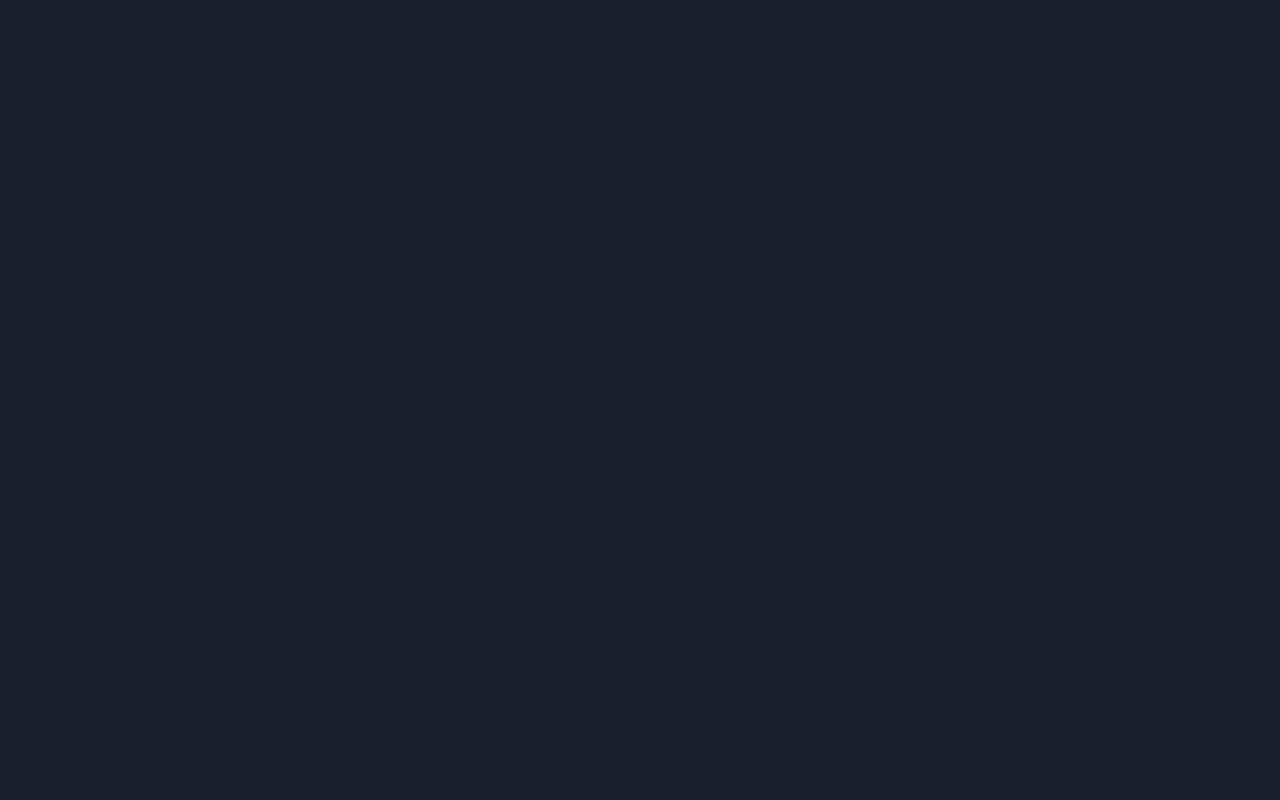
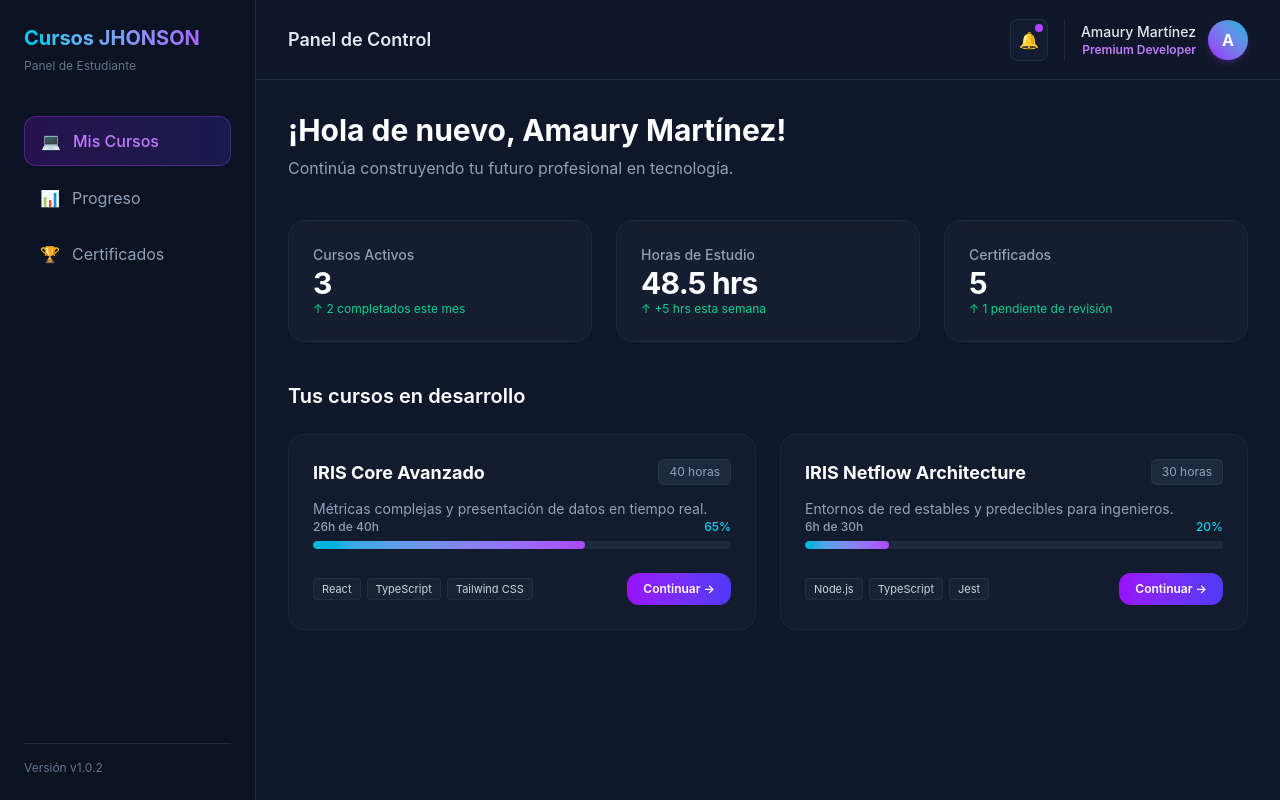
Before and after one commit to MarcoAntonioDamianOrtiz/CursosWeb, a React (Vite) app: page /dashboard in a window 1280 px wide. Before the commit this address had no page. Built offline with nearby package versions, Linux system fonts and the light colour scheme.

Commit message:
Dashboard integrado

```diff
--- a/src/app/App.tsx
+++ b/src/app/App.tsx
@@ -2,6 +2,7 @@ import { BrowserRouter, Link, Route, Routes } from "react-router-dom";
 import Contacto from "../contacto";
 import Conocenos from "../layouts/conocenos";
 import Portfolio from "../layouts/portafolio";
+import DashboardPage from "../pages/DashboardPage"; // 1. Importamos el Dashboard
 
 function Home() {
   return (
@@ -12,13 +13,22 @@ function Home() {
       <p className="mb-8 max-w-md text-center text-slate-400">
         Ve mas de nuestros cursos aqui:
       </p>
-      <div className="flex flex-col gap-3 sm:flex-row">
+      <div className="flex flex-col gap-3 sm:flex-row items-center">
         <Link
           to="/portfolio"
           className="rounded-lg bg-blue-600 px-6 py-3 font-medium text-white shadow-lg shadow-blue-600/20 transition-colors hover:bg-blue-500"
         >
           Portafolio de Cursos
         </Link>
+
+        {/* 2. Nuevo botón hacia el Dashboard con un estilo cyan/blue brillante */}
+        <Link
+          to="/dashboard"
+          className="rounded-lg bg-gradient-to-r from-cyan-500 to-blue-600 px-6 py-3 font-semibold text-white shadow-lg shadow-cyan-500/20 transition-all hover:opacity-90"
+        >
+          Mi Panel (Dashboard)
+        </Link>
+
         <Link
           to="/contacto"
           className="rounded-lg bg-violet-600 px-6 py-3 font-medium text-white shadow-lg shadow-violet-600/20 transition-colors hover:bg-violet-500"
@@ -38,6 +48,8 @@ export default function App() {
         <Route path="/portfolio" element={<Portfolio />} />
         <Route path="/conocenos" element={<Conocenos />} />
         <Route path="/contacto" element={<Contacto />} />
+        {/* 3. Registramos la ruta del Dashboard */}
+        <Route path="/dashboard" element={<DashboardPage />} />
       </Routes>
     </BrowserRouter>
   );
--- /dev/null
+++ b/src/components/dashboard/Header.tsx
@@ -0,0 +1,31 @@
+import type { UsuarioPerfil } from '../../types/dashboard_types';
+interface HeaderProps {
+  usuario: UsuarioPerfil;
+}
+
+export default function Header({ usuario }: HeaderProps) {
+  return (
+    <header className="h-20 bg-[#0f172a]/80 backdrop-blur-md border-b border-slate-800 px-8 flex justify-between items-center sticky top-0 z-10">
+      <div>
+        <h1 className="text-lg font-semibold text-slate-200">Panel de Control</h1>
+      </div>
+
+      <div className="flex items-center gap-4">
+        <button className="p-2 text-slate-400 hover:text-slate-200 relative bg-slate-800/40 rounded-lg border border-slate-700/50">
+          <span>🔔</span>
+          <span className="absolute top-1 right-1 w-2 h-2 bg-purple-500 rounded-full"></span>
+        </button>
+
+        <div className="flex items-center gap-3 pl-4 border-l border-slate-800">
+          <div className="text-right">
+            <p className="text-sm font-medium text-slate-200">{usuario.nombre}</p>
+            <p className="text-xs text-purple-400 font-semibold">{usuario.plan}</p>
+          </div>
+          <div className="w-10 h-10 rounded-full bg-gradient-to-tr from-purple-600 to-cyan-500 flex items-center justify-center text-white font-bold shadow-md shadow-purple-500/20">
+            {usuario.nombre.charAt(0)}
+          </div>
+        </div>
+      </div>
+    </header>
+  );
+}
--- /dev/null
+++ b/src/components/dashboard/Sidebar.tsx
@@ -0,0 +1,32 @@
+import React from 'react';
+
+export default function Sidebar() {
+  return (
+    <aside className="w-64 bg-[#0b1222] border-r border-slate-800 p-6 flex flex-col justify-between hidden md:flex">
+      <div>
+        <div className="mb-10">
+          <h2 className="text-xl font-bold bg-gradient-to-r from-cyan-400 to-purple-500 bg-clip-text text-transparent">
+            Cursos JHONSON
+          </h2>
+          <span className="text-xs text-slate-500">Panel de Estudiante</span>
+        </div>
+
+        <nav className="space-y-2">
+          <a href="#" className="flex items-center gap-3 px-4 py-3 rounded-xl bg-gradient-to-r from-purple-600/20 to-indigo-600/20 text-purple-400 border border-purple-500/30 font-medium">
+            <span>💻</span> Mis Cursos
+          </a>
+          <a href="#" className="flex items-center gap-3 px-4 py-3 rounded-xl text-slate-400 hover:bg-slate-800/50 hover:text-slate-200 transition-all">
+            <span>📊</span> Progreso
+          </a>
+          <a href="#" className="flex items-center gap-3 px-4 py-3 rounded-xl text-slate-400 hover:bg-slate-800/50 hover:text-slate-200 transition-all">
+            <span>🏆</span> Certificados
+          </a>
+        </nav>
+      </div>
+
+      <div className="pt-4 border-t border-slate-800 text-xs text-slate-500">
+        Versión v1.0.2
+      </div>
+    </aside>
+  );
+}
--- /dev/null
+++ b/src/data/dashboardData.ts
@@ -0,0 +1,34 @@
+import type { CursoProgreso, EstadisticaCard, UsuarioPerfil } from '../types/dashboard_types';
+
+export const mockUsuario: UsuarioPerfil = {
+  nombre: 'Amaury Martínez',
+  rol: 'estudiante',
+  plan: 'Premium Developer',
+};
+
+export const mockEstadisticas: EstadisticaCard[] = [
+  { id: 1, titulo: 'Cursos Activos', valor: '3', subtexto: '2 completados este mes', tipoTendencia: 'sube' },
+  { id: 2, titulo: 'Horas de Estudio', valor: '48.5 hrs', subtexto: '+5 hrs esta semana', tipoTendencia: 'sube' },
+  { id: 3, titulo: 'Certificados', valor: '5', subtexto: '1 pendiente de revisión', tipoTendencia: 'neutro' },
+];
+
+export const mockCursosProgreso: CursoProgreso[] = [
+  {
+    id: 'iris-core',
+    titulo: 'IRIS Core Avanzado',
+    descripcion: 'Métricas complejas y presentación de datos en tiempo real.',
+    progreso: 65,
+    totalHoras: 40,
+    horasCompletadas: 26,
+    tags: ['React', 'TypeScript', 'Tailwind CSS'],
+  },
+  {
+    id: 'iris-netflow',
+    titulo: 'IRIS Netflow Architecture',
+    descripcion: 'Entornos de red estables y predecibles para ingenieros.',
+    progreso: 20,
+    totalHoras: 30,
+    horasCompletadas: 6,
+    tags: ['Node.js', 'TypeScript', 'Jest'],
+  },
+];
--- /dev/null
+++ b/src/pages/DashboardPage.tsx
@@ -0,0 +1,84 @@
+import Sidebar from '../components/dashboard/Sidebar';
+import Header from '../components/dashboard/Header';
+import { mockUsuario, mockEstadisticas, mockCursosProgreso } from '../data/dashboardData';
+
+export default function DashboardPage() {
+  return (
+    <div className="flex h-screen bg-[#0f172a] text-slate-300 overflow-hidden font-sans">
+      <Sidebar />
+
+      <div className="flex-1 flex flex-col overflow-y-auto">
+        <Header usuario={mockUsuario} />
+
+        <main className="p-8 max-w-7xl w-full mx-auto space-y-10">
+          <div>
+            <h2 className="text-3xl font-bold text-white mb-2">¡Hola de nuevo, {mockUsuario.nombre}!</h2>
+            <p className="text-slate-400">Continúa construyendo tu futuro profesional en tecnología.</p>
+          </div>
+
+          {/* Estadísticas */}
+          <section className="grid grid-cols-1 sm:grid-cols-2 lg:grid-cols-3 gap-6">
+            {mockEstadisticas.map((stat) => (
+              <div key={stat.id} className="bg-[#1e293b]/40 border border-slate-800 rounded-2xl p-6 backdrop-blur-sm">
+                <p className="text-sm font-medium text-slate-400 mb-2">{stat.titulo}</p>
+                <p className="text-3xl font-bold text-white tracking-tight mb-1">{stat.valor}</p>
+                <p className="text-xs text-emerald-400 flex items-center gap-1">
+                  ↑ {stat.subtexto}
+                </p>
+              </div>
+            ))}
+          </section>
+
+          {/* Cursos en Progreso */}
+          <section className="space-y-6">
+            <h3 className="text-xl font-semibold text-white">Tus cursos en desarrollo</h3>
+
+            <div className="grid grid-cols-1 lg:grid-cols-2 gap-6">
+              {mockCursosProgreso.map((curso) => (
+                <div key={curso.id} className="bg-[#1e293b]/30 border border-slate-800/80 rounded-2xl p-6 hover:border-slate-700 transition-all duration-300 flex flex-col justify-between">
+                  <div>
+                    <div className="flex justify-between items-start mb-3">
+                      <h4 className="text-lg font-bold text-white">{curso.titulo}</h4>
+                      <span className="text-xs bg-slate-800 text-slate-400 px-2.5 py-1 rounded-md border border-slate-700/50">
+                        {curso.totalHoras} horas
+                      </span>
+                    </div>
+                    <p className="text-sm text-slate-400 mb-6 line-clamp-2">{curso.descripcion}</p>
+                  </div>
+
+                  <div className="space-y-4">
+                    <div>
+                      <div className="flex justify-between text-xs font-medium mb-1.5">
+                        <span className="text-slate-400">{curso.horasCompletadas}h de {curso.totalHoras}h</span>
+                        <span className="text-cyan-400">{curso.progreso}%</span>
+                      </div>
+                      <div className="w-full bg-slate-800 h-2 rounded-full overflow-hidden">
+                        <div
+                          className="bg-gradient-to-r from-cyan-500 to-purple-500 h-full rounded-full transition-all duration-500"
+                          style={{ width: `${curso.progreso}%` }}
+                        ></div>
+                      </div>
+                    </div>
+
+                    <div className="flex flex-wrap items-center justify-between gap-3 pt-2">
+                      <div className="flex gap-1.5">
+                        {curso.tags.map((tag) => (
+                          <span key={tag} className="text-[11px] bg-slate-800/60 text-slate-300 px-2 py-0.5 rounded border border-slate-700/40">
+                            {tag}
+                          </span>
+                        ))}
+                      </div>
+                      <button className="px-4 py-2 text-xs font-semibold text-white bg-gradient-to-r from-purple-600 to-indigo-600 hover:from-purple-500 hover:to-indigo-500 rounded-xl transition-all">
+                        Continuar →
+                      </button>
+                    </div>
+                  </div>
+                </div>
+              ))}
+            </div>
+          </section>
+        </main>
+      </div>
+    </div>
+  );
+}
--- /dev/null
+++ b/src/types/dashboard_types.ts
@@ -0,0 +1,24 @@
+export interface CursoProgreso {
+  id: string;
+  titulo: string;
+  descripcion: string;
+  progreso: number; // 0 a 100
+  totalHoras: number;
+  horasCompletadas: number;
+  tags: string[];
+}
+
+export interface EstadisticaCard {
+  id: number;
+  titulo: string;
+  valor: string | number;
+  subtexto: string;
+  tipoTendencia: 'sube' | 'baja' | 'neutro';
+}
+
+export interface UsuarioPerfil {
+  nombre: string;
+  avatarUrl?: string;
+  rol: 'estudiante' | 'administrador';
+  plan: string;
+}
```
